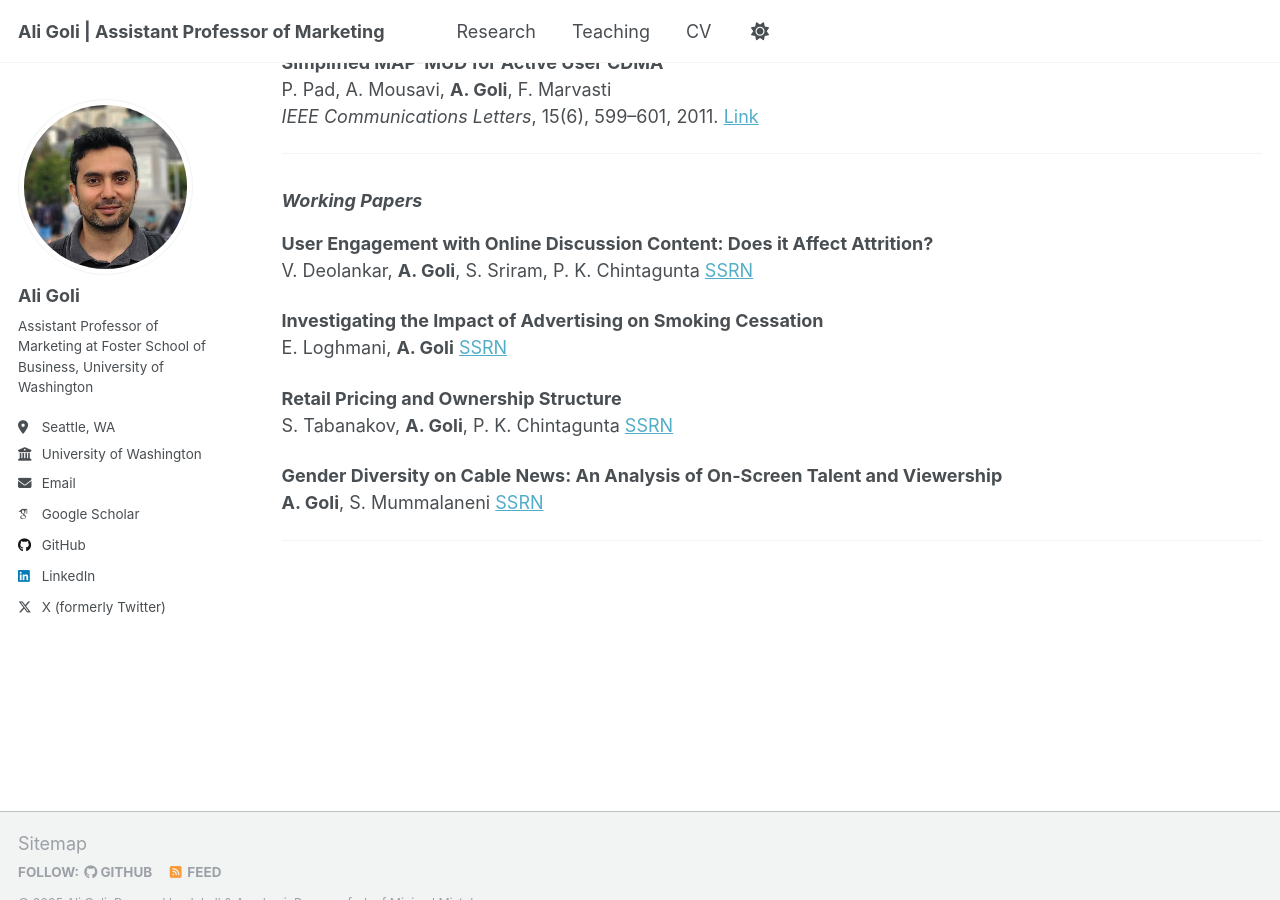
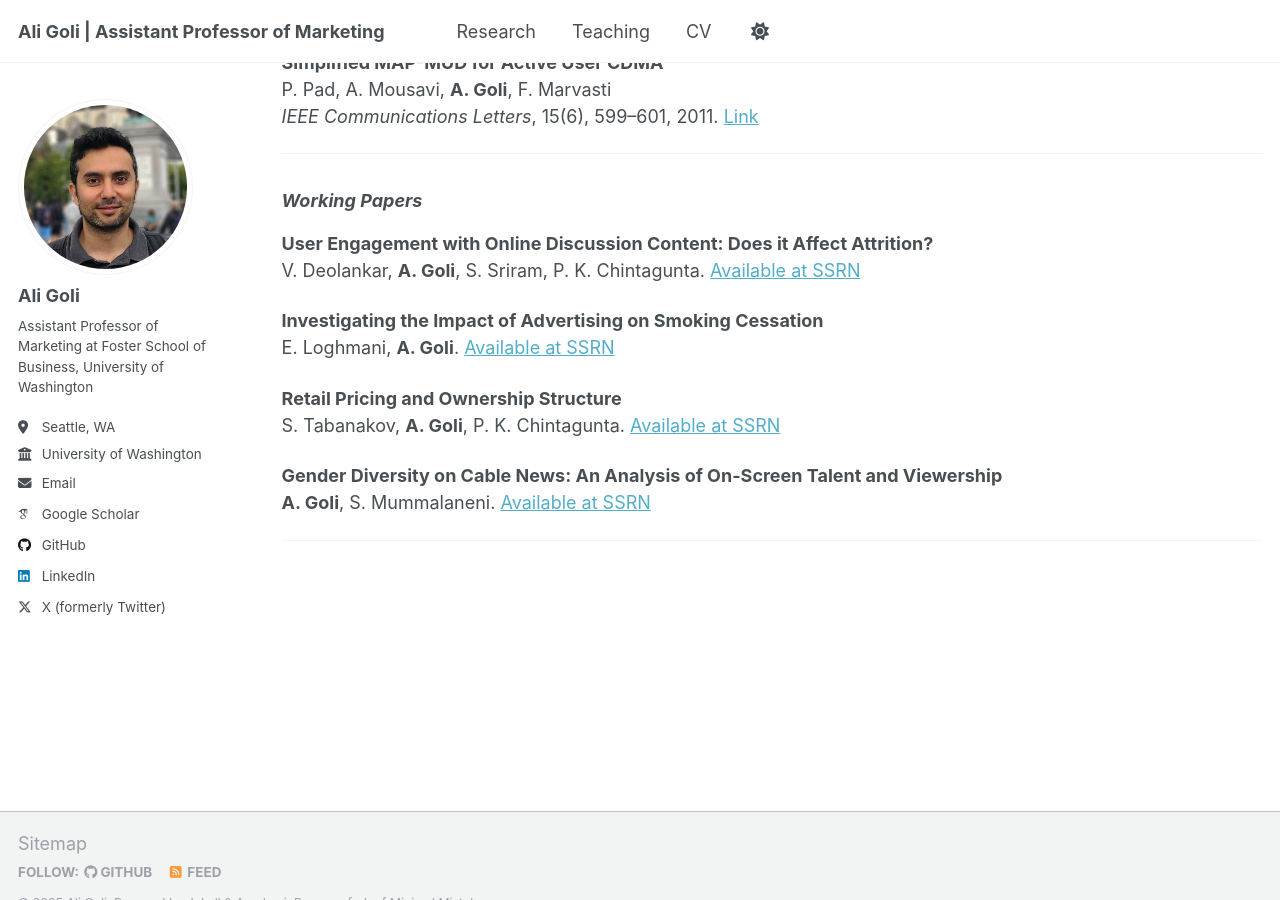
Before and after one commit to golialii/golialii.github.io, a Jekyll site: the page built from _pages/research.md, in a window 1280 px wide and 900 px high, scrolled down 1302 px. Built offline with Jekyll 4.4.1, drawn with Linux system fonts in a browser that asks for light colours; some web fonts are replaced.

Commit message:
Update research.md

```diff
--- a/_pages/research.md
+++ b/_pages/research.md
@@ -60,15 +60,15 @@ P. Pad, A. Mousavi, **A. Goli**, F. Marvasti
 ### *Working Papers*
 
 **User Engagement with Online Discussion Content: Does it Affect Attrition?**
-V. Deolankar, **A. Goli**, S. Sriram, P. K. Chintagunta  [SSRN](https://papers.ssrn.com/sol3/papers.cfm?abstract_id=4755183)
+V. Deolankar, **A. Goli**, S. Sriram, P. K. Chintagunta.  [Available at SSRN](https://papers.ssrn.com/sol3/papers.cfm?abstract_id=4755183)
 
 **Investigating the Impact of Advertising on Smoking Cessation**
-E. Loghmani, **A. Goli**  [SSRN](https://papers.ssrn.com/sol3/papers.cfm?abstract_id=4775370)
+E. Loghmani, **A. Goli**.  [Available at SSRN](https://papers.ssrn.com/sol3/papers.cfm?abstract_id=4775370)
 
 **Retail Pricing and Ownership Structure**
-S. Tabanakov, **A. Goli**, P. K. Chintagunta  [SSRN](https://papers.ssrn.com/sol3/papers.cfm?abstract_id=4870276)
+S. Tabanakov, **A. Goli**, P. K. Chintagunta.  [Available at SSRN](https://papers.ssrn.com/sol3/papers.cfm?abstract_id=4870276)
 
 **Gender Diversity on Cable News: An Analysis of On-Screen Talent and Viewership**
-**A. Goli**, S. Mummalaneni  [SSRN](https://papers.ssrn.com/sol3/papers.cfm?abstract_id=4462592)
+**A. Goli**, S. Mummalaneni.  [Available at SSRN](https://papers.ssrn.com/sol3/papers.cfm?abstract_id=4462592)
 
 ---
```
